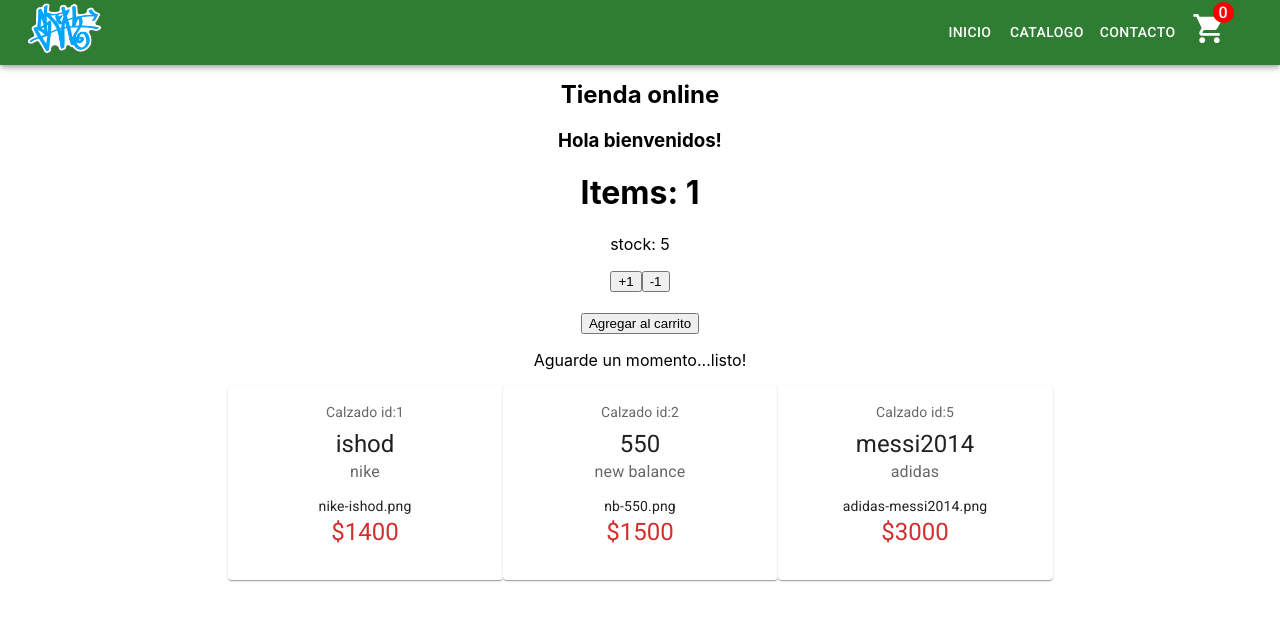
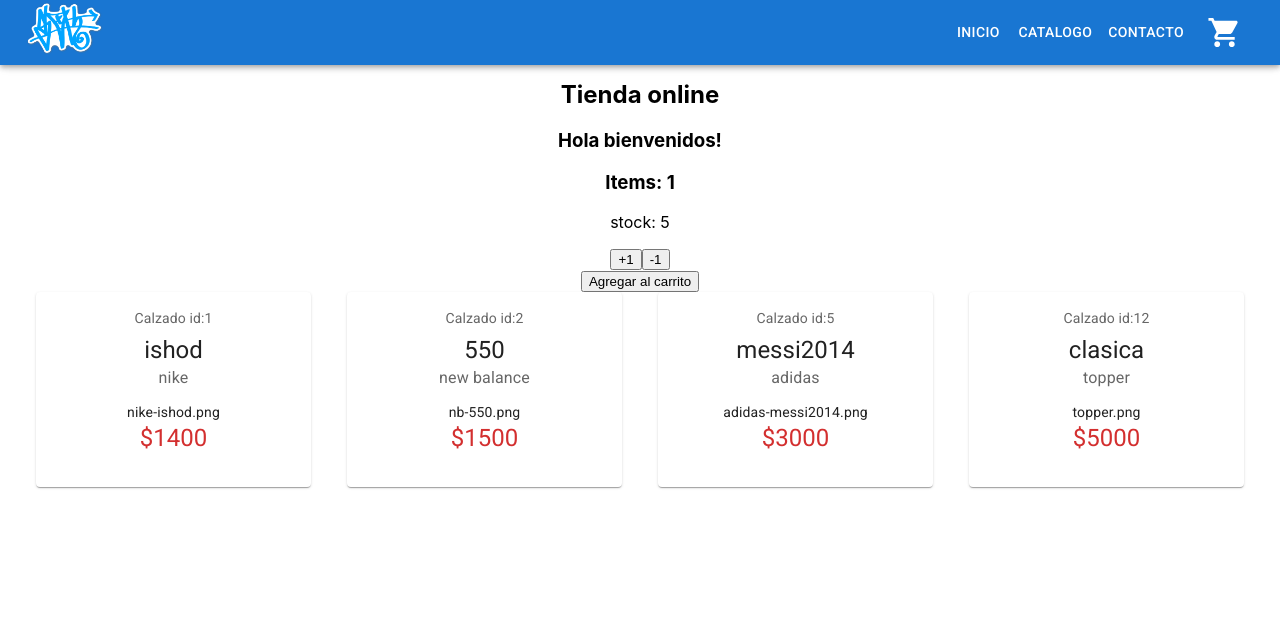
Before and after one commit to nicogarcette/ecommerce-react-garcette, a React (Create React App) app: page / in a window 1280 px wide. Shown: the top 620 px of the page. Built offline with nearby package versions, Linux system fonts and the light colour scheme.

Commit message:
llamado de producto y carga de carts, a travez de una promesa

```diff
--- a/src/App.css
+++ b/src/App.css
@@ -14,5 +14,5 @@
 
 .containerCart{
     display:flex;
-    justify-content :center;
+    justify-content :space-evenly;
 }
--- a/src/components/CartWidget.jsx
+++ b/src/components/CartWidget.jsx
@@ -1,14 +1,14 @@
 import React from "react";
+import Badge from '@mui/material/Badge';
 import ShoppingCartIcon from '@mui/icons-material/ShoppingCart';
 
 
 const CartWidget=()=>{
 
     return(
-        <div>
+        <Badge badgeContent={0} color="error">
             <ShoppingCartIcon fontSize={"large"}/>
-            <span className="cartCant">0</span>
-        </div>
+        </Badge>
     )
 }
 
--- a/src/components/Item.jsx
+++ b/src/components/Item.jsx
@@ -1,11 +1,9 @@
 import * as React from 'react';
-import Box from '@mui/material/Box';
 import Card from '@mui/material/Card';
 import CardContent from '@mui/material/CardContent';
 import Typography from '@mui/material/Typography';
 
 const Item=({producto})=>{
-
     return (
         <Card sx={{ minWidth: 275 }}>
           <CardContent>
--- a/src/components/ItemCount.jsx
+++ b/src/components/ItemCount.jsx
@@ -22,12 +22,13 @@
 
     return(
         <div>
-            <h1>Items: {contador}</h1>
+            <h3>Items: {contador}</h3>
             <p>stock: {stock}</p>
+
             <button onClick={addItem}>+1</button>
             <button onClick={removeItem}>-1</button>
             <br />
-            <br />
+
             <button onClick={()=>onAdd(contador)} disabled={disable}>Agregar al carrito</button>
         </div>
     )
--- a/src/components/ItemList.jsx
+++ b/src/components/ItemList.jsx
@@ -1,70 +1,20 @@
-import React, { useEffect, useState } from "react";
-import Box from '@mui/material/Box';
-import CircularProgress from '@mui/material/CircularProgress';
-
+import React from "react";
 import Item from "./Item";
 
-const catalogo=[
-    {id:1,marca:"nike",modelo:"ishod",precio:1400,img:"nike-ishod.png",descripcion:"skate",stock:10},
-    {id:2,marca:"new balance",modelo:"550",precio:1500,img:"nb-550.png",descripcion:"skate",stock:10},
-    {id:5,marca:"adidas",modelo:"messi2014",precio:3000,img:"adidas-messi2014.png",descripcion:"skate",stock:10}
-];
-
-const ItemList=()=>{
-    const [loading,setLoading]=useState(true);
-    const [item,setItem]=useState();
-
-    const promesa= new Promise((resolve,reject)=>{
-
-        catalogo.length > 0 ?
-        setTimeout(()=>{
-            resolve(catalogo);
-        },2000) :
-        setTimeout(()=>{
-            reject("error");
-        },2000) ;
-
-    });
-
-   useEffect(()=>{
-       promesa
-       .then((res)=>{
-           setItem(res);
-       })
-       .catch((err)=>{
-           console.log(err);
-       })
-       .finally(()=>{
-           setLoading(false);
-       });
-   },[]);
-
-
-    return (
-        <div>
-            <p>Aguarde un momento...
-                { loading ?
-                    <Box sx={{ width: '100%' }}>
-                        <CircularProgress disableShrink />
-                    </Box>
-                    :'listo!'
-                }
-            </p>
-
-            <div className="containerCart">
-
-                {item?.map((ele)=>(
-                    <Item producto={ele}/>
-                ))}
-
-            </div>
-
-        </div>
-    )
-
-}
+const ItemList=({productos})=>{
 
 
 
 
+    return (
+        <div className="containerCart">
+
+            {productos.map((ele)=>(
+                <Item producto={ele} key={ele.id}/>
+            ))}
+
+        </div>
+    );
+
+}
 export default ItemList;
--- a/src/components/ItemListContainer.jsx
+++ b/src/components/ItemListContainer.jsx
@@ -1,6 +1,16 @@
-import React, {useState } from "react"
+import React, {useState,useEffect } from "react"
 import ItemCount from "./ItemCount";
 import ItemList from "./ItemList";
+import Box from '@mui/material/Box';
+import CircularProgress from '@mui/material/CircularProgress';
+
+
+const catalogo=[
+    {id:1,marca:"nike",modelo:"ishod",precio:1400,img:"nike-ishod.png",descripcion:"skate",stock:10},
+    {id:2,marca:"new balance",modelo:"550",precio:1500,img:"nb-550.png",descripcion:"skate",stock:10},
+    {id:5,marca:"adidas",modelo:"messi2014",precio:3000,img:"adidas-messi2014.png",descripcion:"skate",stock:10},
+    {id:12,marca:"topper",modelo:"clasica",precio:5000,img:"topper.png",descripcion:"timelife",stock:100},
+];
 
 const ItemListContainer=(props)=>{
 
@@ -13,13 +23,64 @@
             setStock(stock-cantidad);
         }
     }
+
+
+
+
+// state for the promise
+    const [loading,setLoading]=useState(true);
+    const [productos,setProductos]=useState([]);
+
+    const promesa = new Promise((resolve,reject)=>{
+
+        catalogo.length > 0 ?
+        setTimeout(()=>{
+            resolve(catalogo);
+        },2000) :
+        setTimeout(()=>{
+            reject("error");
+        },2000) ;
+
+    });
+
+//  then and catch for the promise
+    useEffect(()=>{
+        promesa
+        .then((res)=>{
+            setProductos(res);
+        })
+        .catch((err)=>{
+            console.log(err);
+        })
+        .finally(()=>{
+            setLoading(false);
+        });
+    },[]);
+
+
+    const print=()=>{
+        if(loading){
+            return (<Box sx={{ width: '100%' }}>
+                        <CircularProgress disableShrink />
+                    </Box>);
+        }else{
+            return (<ItemList productos={productos}/> );
+
+        }
+
+    }
+
     return (
         <div className="main">
             <h2>{titulo}</h2>
             <h3>{greeting}</h3>
 
             <ItemCount stock={stock} initial={1} onAdd={onAdd}/>
-            <ItemList/>
+
+            {
+                print()
+            }
+
         </div>
     )
 }
--- a/src/components/NavBar.jsx
+++ b/src/components/NavBar.jsx
@@ -51,7 +51,7 @@
 
   return (
     <Box sx={{ display: 'flex' }}>
-      <AppBar color={"success"} component="nav">
+      <AppBar component="nav">
         <Toolbar>
           <IconButton
             color="inherit"
```
Also changed, not shown: 1 other file (tests, documents, lock files or other folders).
